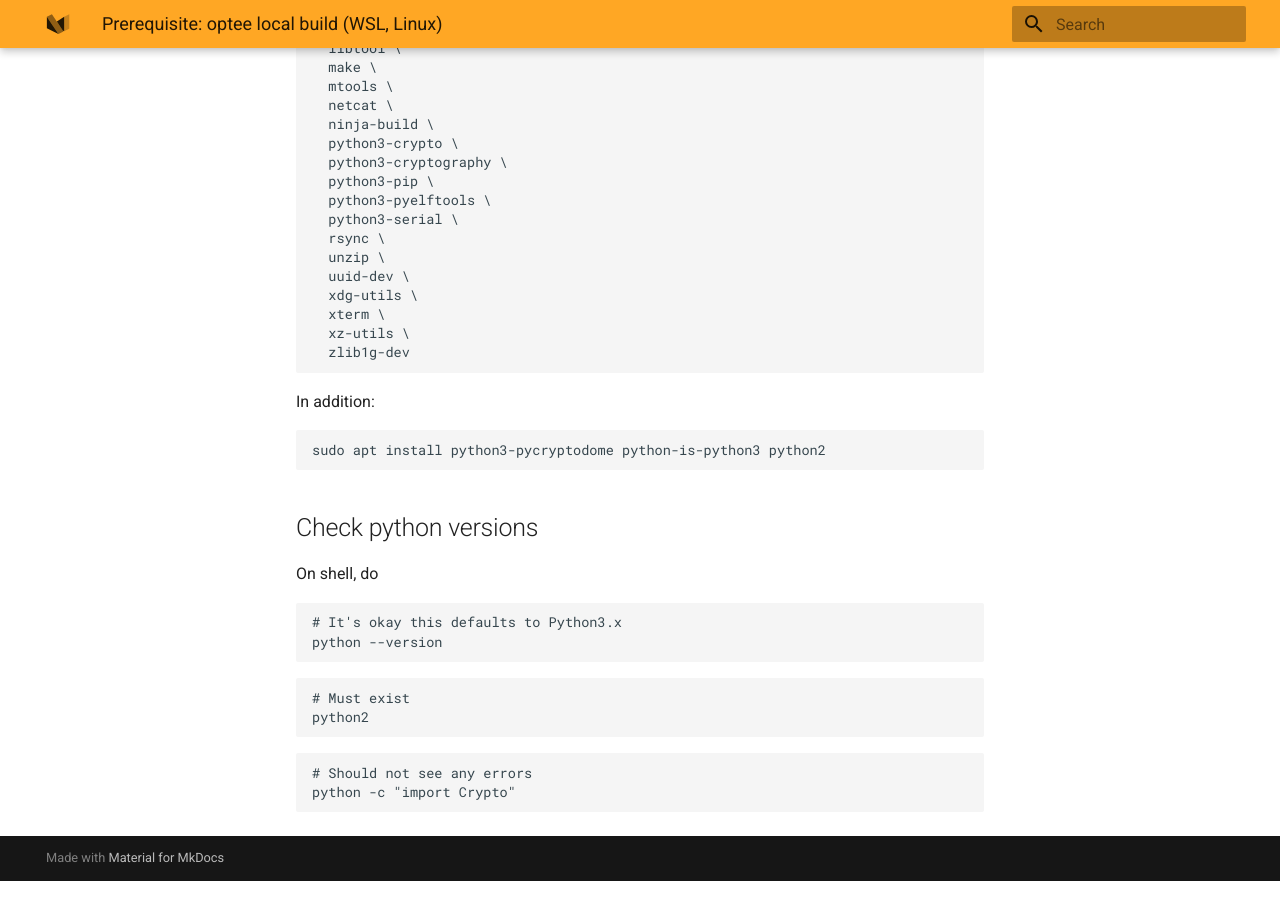
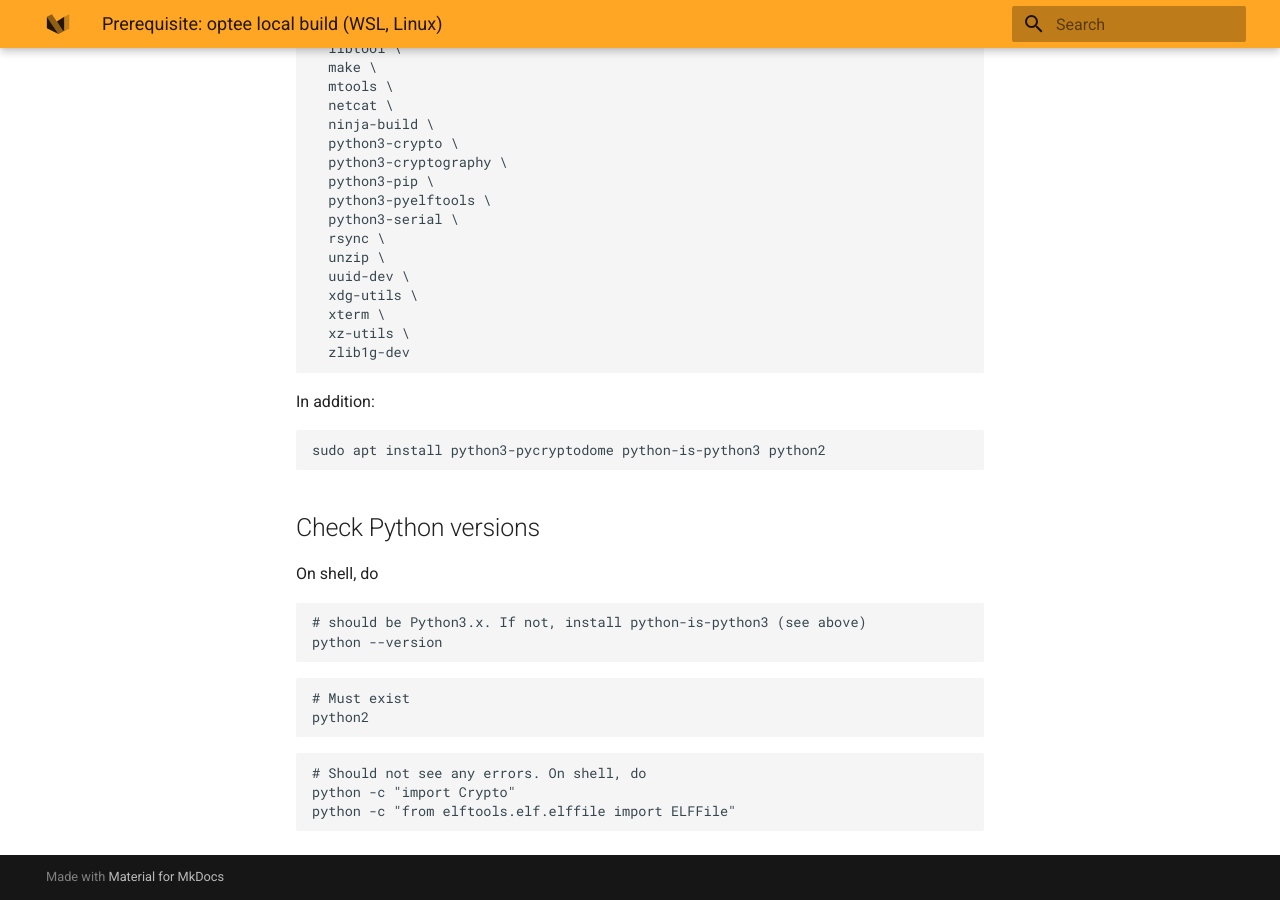
Before and after one commit to fxlin/p3-tee, an MkDocs documentation site: the page built from docs/quickstart-req.md, in a window 1280 px wide and 900 px high, scrolled down 1105 px. Built offline with MkDocs 1.6.1 and Material for MkDocs 9.7.7, drawn with Linux system fonts in a browser that asks for light colours.

Commit message:
Update quickstart-req.md

````diff
--- a/docs/quickstart-req.md
+++ b/docs/quickstart-req.md
@@ -69,12 +69,12 @@ In addition:
 sudo apt install python3-pycryptodome python-is-python3 python2
 ```
 
-## Check python versions
+## Check Python versions
 
 On shell, do
 
 ```
-# It's okay this defaults to Python3.x
+# should be Python3.x. If not, install python-is-python3 (see above)
 python --version
 ```
 
@@ -84,6 +84,7 @@ python2
 ```
 
 ```
-# Should not see any errors
+# Should not see any errors. On shell, do
 python -c "import Crypto"
+python -c "from elftools.elf.elffile import ELFFile"
 ```
````
